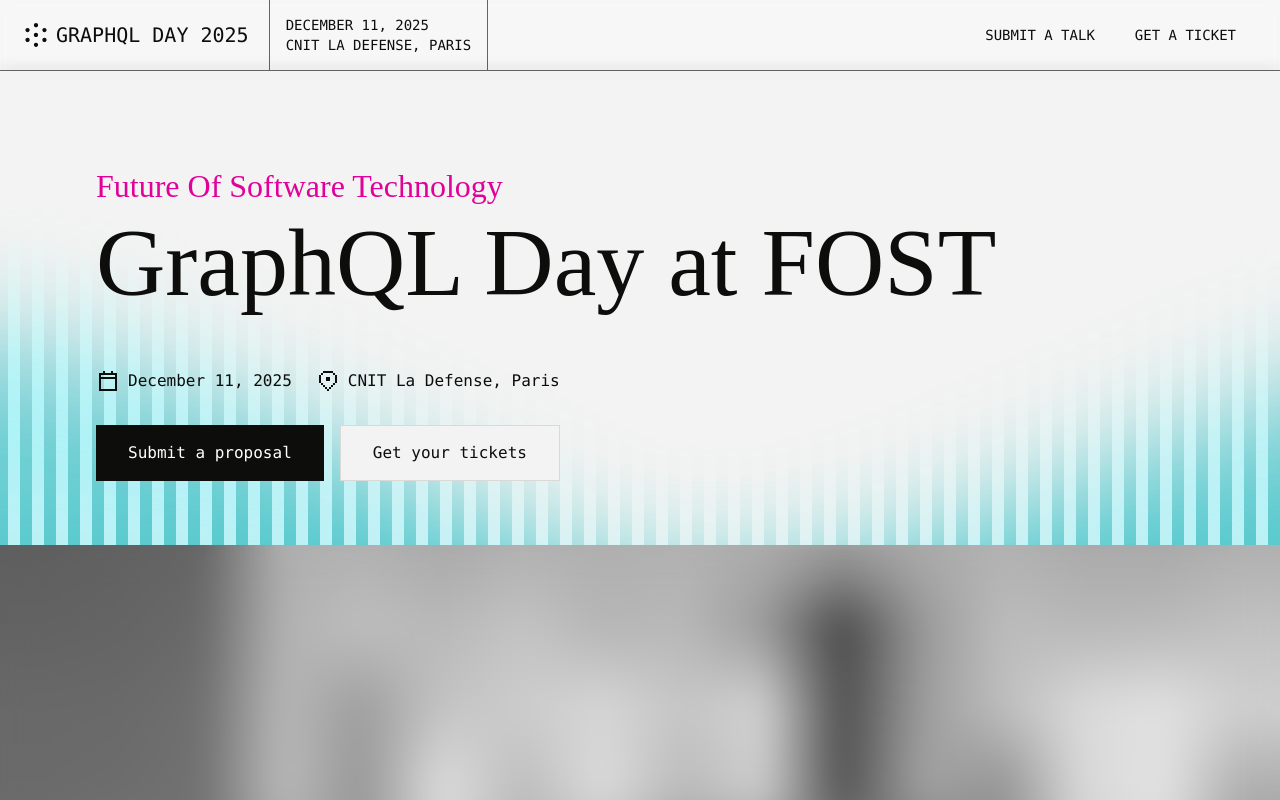
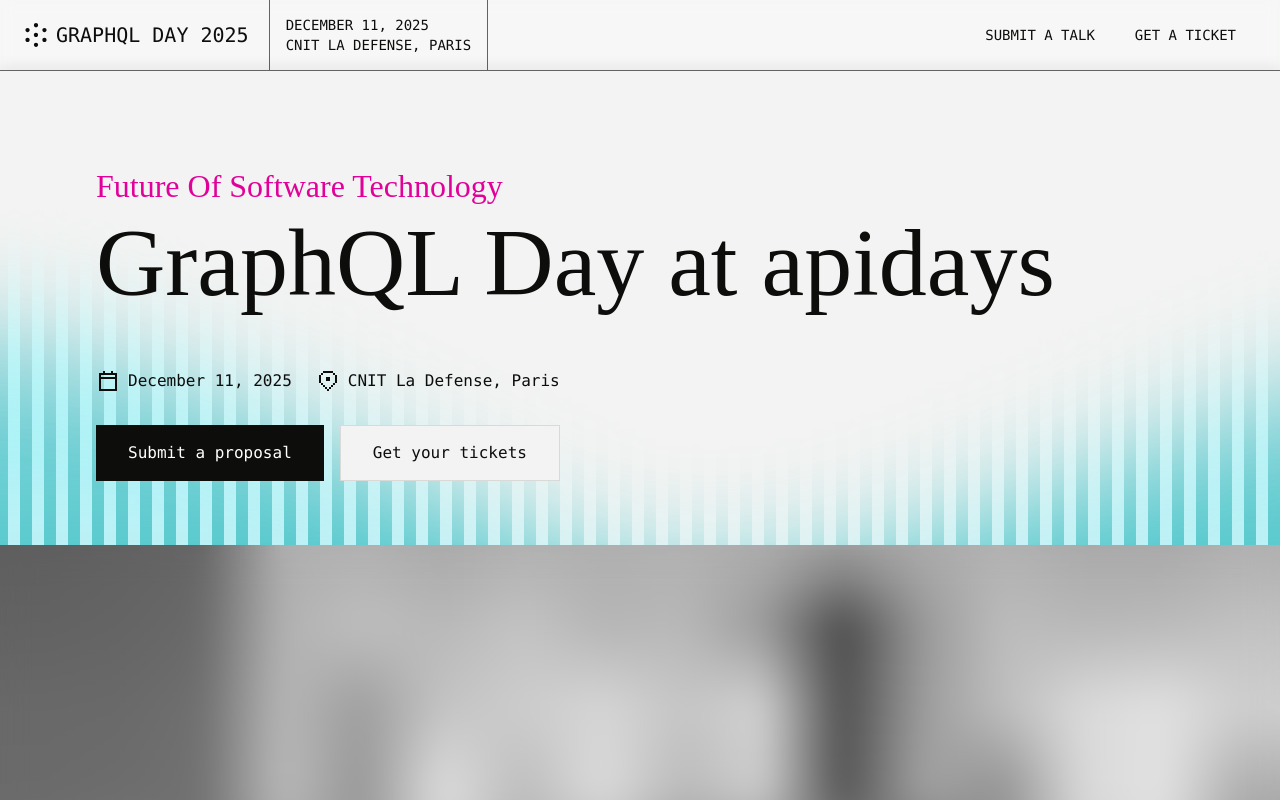
Before and after one commit to graphql-community/graphql-day, a Next.js app in the folder website/: page / in a window 1280 px wide. Shown: the top 800 px of the page. Built offline with nearby package versions, Linux system fonts and the light colour scheme; a web font is replaced by a local one.

Commit message:
Change FOST to apidays

```diff
--- a/website/src/app/opengraph-image.tsx
+++ b/website/src/app/opengraph-image.tsx
@@ -6,5 +6,5 @@
 } from "../components/simple-opengraph-image";
 
 export default SimpleOpengraphImage.bind(null, {
-  pageTitle: "GraphQL Day at FOST",
+  pageTitle: "GraphQL Day at apidays",
 });
--- a/website/src/app/page.tsx
+++ b/website/src/app/page.tsx
@@ -11,7 +11,7 @@
 import heroPhoto from "./hero-photo.webp";
 
 export const metadata: Metadata = {
-  title: "GraphQL Day at FOST",
+  title: "GraphQL Day at apidays",
 };
 
 export default function GraphQLDayAtFostPage() {
@@ -19,7 +19,7 @@
     <>
       <NavbarPlaceholder className="top-0 bg-neu-100 before:bg-white/30 dark:bg-[#181A12] dark:before:bg-blk/40" />
       <Hero
-        pageName="GraphQL Day at FOST"
+        pageName="GraphQL Day at apidays"
         subtitle="Future Of Software Technology"
         colorScheme="neutral"
         stripes={
```
